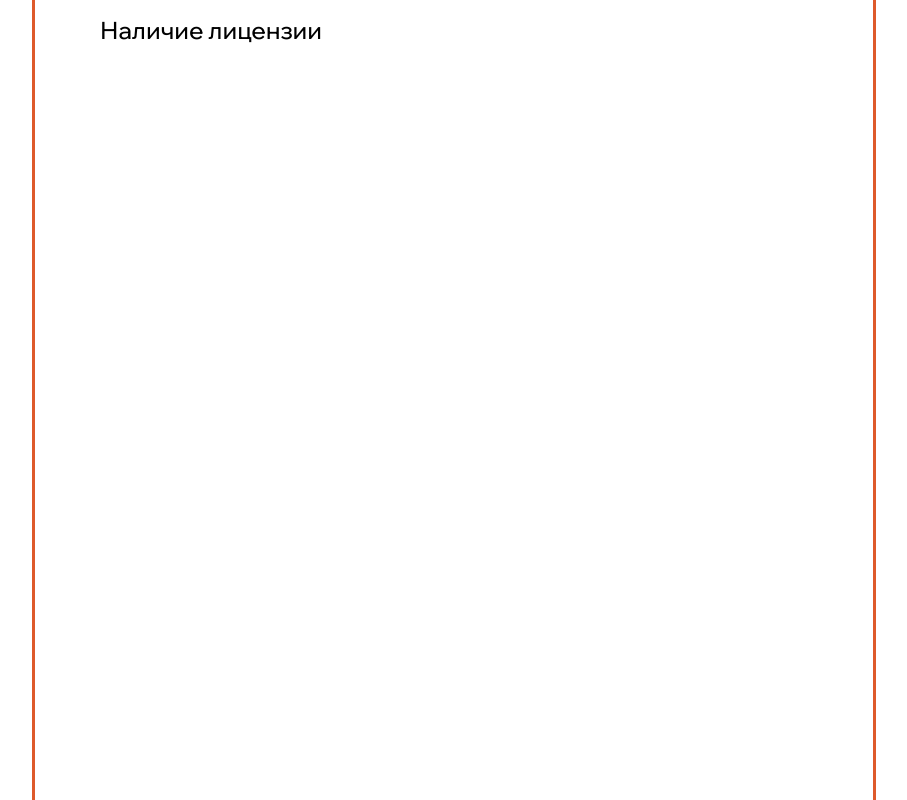
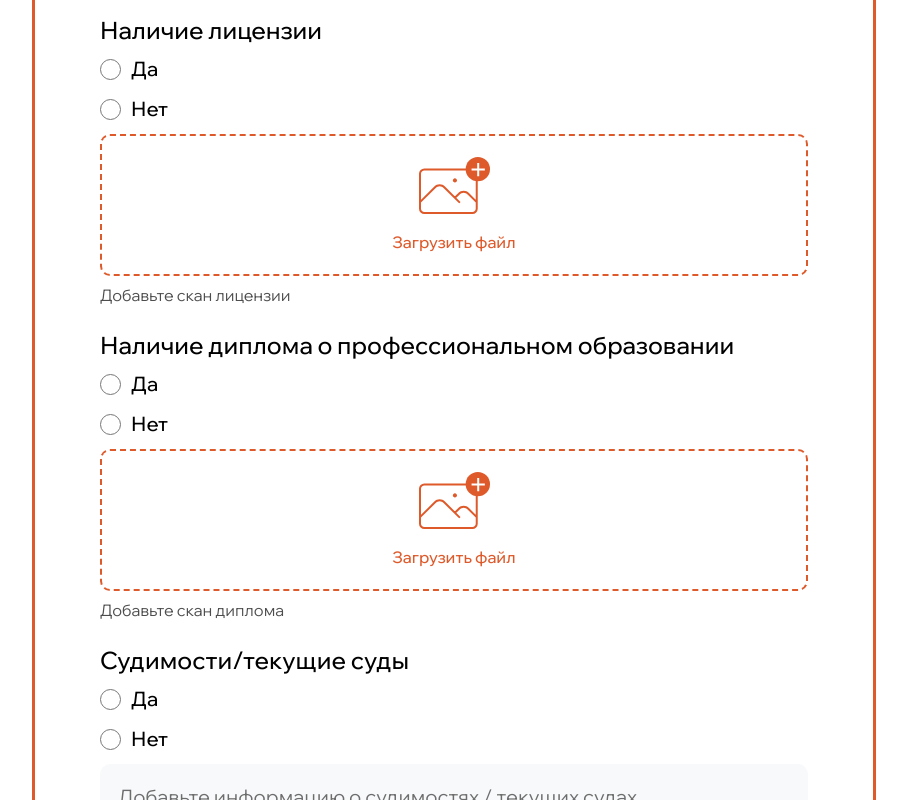
Before and after one commit to ksenmlv/rulla_front, a React (Create React App) app: page /full_registration_step5 in a window 1280 px wide. Shown: the part 660-1460 px from the top of the page, without its empty margins (186-1093 px from the left). Built offline with nearby package versions, Linux system fonts and the light colour scheme.

Commit message:
Начата 5 форма регистрации

```diff
--- a/src/components/lists/RegistrSelector.css
+++ b/src/components/lists/RegistrSelector.css
@@ -64,6 +64,7 @@
   right: 0;
   background: #F4F5F5;
   font-size: 17px;
+  font-weight: 600;
   color: #000;
   border: 1px solid #E5E5E5;
   border-radius: 10px;
--- a/src/contexts/AppContext.js
+++ b/src/contexts/AppContext.js
@@ -16,6 +16,7 @@ export const AppProvider = ({ children }) => {
   const [userRegion, setUserRegion] = useState('')
   const [userActivity, setUserActivity] = useState('')
 
+  // 3 этап регистрации
   const [passportData, setPassportData] = useState({
       citizenship: '', // 'ru', 'chf', 'other'
       otherCountry: '', // если citizenship === 'other' или 'chf'
@@ -27,6 +28,7 @@ export const AppProvider = ({ children }) => {
       scanRegistration: []
   })
 
+  // 4 этап регистрации
   const [userLawSubject, setUserLawSubject] = useState('individual_entrepreneur')
   const [individualEntrepreneurData, setIndividualEntrepreneurData] = useState({
       FIO: '',
@@ -50,8 +52,12 @@ export const AppProvider = ({ children }) => {
     extractEGRUL: []
   })
 
+  // 5 этап регистрации
   const [userExperience, setUserExperience] = useState()
   const [specialistsNumber, setSpecialistsNumber] = useState('')
+  const [userLicense, setUserLicense] = useState([])
+  const [userEducationalDiplom, setUserEducationalDiplom] = useState([])
+  const [userCriminalRecord, setUserCriminalRecord] = useState('')
 
   const [stepNumber, setStepNumber] = useState(1)
 
@@ -83,12 +89,16 @@ export const AppProvider = ({ children }) => {
     setSelfEmployedData,
     legalEntityData, setLegalEntityData,
     setLegalEntityData,
-
-
     userExperience,
     setUserExperience,
     specialistsNumber,
     setSpecialistsNumber,
+    userLicense,
+    setUserLicense,
+    userEducationalDiplom,
+    setUserEducationalDiplom,
+    userCriminalRecord,
+    setUserCriminalRecord,
 
   }), [
     selectedCity,
@@ -103,9 +113,11 @@ export const AppProvider = ({ children }) => {
     individualEntrepreneurData,
     selfEmployedData,
     legalEntityData,
-
     userExperience,
     specialistsNumber,
+    userLicense,
+    userEducationalDiplom,
+    userCriminalRecord,
 
   ])
 
--- a/src/pages/Registration/FullRegistration/steps/Step5Experience.jsx
+++ b/src/pages/Registration/FullRegistration/steps/Step5Experience.jsx
@@ -4,31 +4,24 @@ import { useAppContext } from '../../../../contexts/AppContext'
 import Header from '../../../../components/Header/Header'
 import Footer from '../../../../components/Footer/Footer'
 import RegistrSelector from '../../../../components/lists/RegistrSelector'
+import FileUpload from '../../common/FileUpload'
 import '../../Registration.css'
 import arrow from '../../../../assets/Main/arrow_left.svg'
 import scale from '../../../../assets/Main/registr_scale5.svg'
 
-
 export default function Step5Experience() {
   const navigate = useNavigate()
-  const { stepNumber, setStepNumber, userExperience, setUserExperience, specialistsNumber, setSpecialistsNumber, } = useAppContext()
 
-  // проверка на заполненность всех полей
-  const isFormComplete = userExperience && specialistsNumber
+  const {
+    stepNumber, setStepNumber,
+    userExperience, setUserExperience,
+    specialistsNumber, setSpecialistsNumber,
+    userLicense, setUserLicense,
+    userEducationalDiplom, setUserEducationalDiplom,
+    userCriminalRecord, setUserCriminalRecord
+  } = useAppContext()
 
-  // обработчики для получения выбранных значений
-  const handleExperienceSelect = (experience) => {
-    setUserExperience(experience)
-  }
-  const handleSpecialistsNumberSelect = (specialistsNumber) => {
-    setSpecialistsNumber(specialistsNumber)
-  }
-
-
-  const handleBack = () => {
-    navigate('/full_registration_step4')
-  }
-
+  const handleBack = () => navigate('/full_registration_step4')
   const handleForward = () => {
     setStepNumber(stepNumber + 1)
     navigate('/full_registration_step6')
@@ -37,44 +30,163 @@ export default function Step5Experience() {
   return (
     <div>
       <Header hideElements={true} />
-
       <div className='reg-container'>
-        <div className='registr-container' style={{minHeight: '2124px'}}>
+        <div className='registr-container' style={{ minHeight: '2124px' }}>
 
           <div className='title'>
             <button className='btn-back' onClick={handleBack}>
               <img src={arrow} alt='Назад' />
             </button>
-              <h2 className="login-title">Полная регистрация</h2>
+            <h2 className='login-title'>Полная регистрация</h2>
           </div>
 
-          <div className='registr-scale' >
+          <div className='registr-scale'>
             <p>5/7</p>
             <img src={scale} alt='Registration scale' />
           </div>
 
-          <p style={{fontSize:'32px', fontWeight:'600', color: '#151515', marginBottom:'30px'}}>Дополнительная информация:</p>
+          <p style={{ fontSize: '32px', fontWeight: '600', color: '#151515', marginBottom: '30px' }}>
+            Дополнительная информация:
+          </p>
 
-          <div className='input-fields' style={{marginBottom:'40px'}}>
+          <div className='input-fields' style={{ marginBottom: '40px' }}>
+            {/* Опыт работы */}
             <h3>Опыт работы</h3>
             <RegistrSelector
               placeholder={'Укажите опыт работы'}
-                subject={[ '1', '2']}
-                onSelect={handleExperienceSelect} />
+              subject={['До 1 года', '2 года', '3 года', '4 года', '5 лет', '6 лет', '7 лет', '8 лет', '9 лет', '10-15 лет', '15-20 лет', '20+ лет']}
+              onSelect={setUserExperience}
+            />
 
+            {/* Количество специалистов */}
             <h3>Количество специалистов в компании</h3>
             <RegistrSelector
               placeholder={'Укажите количество специалистов'}
               subject={['1', 'до 5', 'до 10', 'до 20', 'до 30', 'более 30']}
-                onSelect={handleSpecialistsNumberSelect}/>
+              onSelect={setSpecialistsNumber}
+            />
 
+            {/* Лицензия */}
+            <div className='passport-field' >
                 <h3>Наличие лицензии</h3>
+                <div className="radio-option" style={{marginBottom:'10px'}}>
+                  <input
+                    type="radio"
+                    id="license-yes"
+                    name="license"
+                    value="yes"
+                    checked={userLicense?.status === 'yes'}
+                    onChange={() => setUserLicense({ ...userLicense, status: 'yes' })}
+                    style={{margin: '0 10px 0 0'}}
+                  />
+                  <label htmlFor="license-yes">Да</label>
+                </div>
+                <div className="radio-option" style={{marginBottom:'10px'}}>
+                  <input
+                    type="radio"
+                    id="license-no"
+                    name="license"
+                    value="no"
+                    checked={userLicense?.status === 'no'}
+                    onChange={() => setUserLicense({ ...userLicense, status: 'no', files: [] })}
+                    style={{margin: '0 10px 0 0'}}
+                  />
+                  <label htmlFor="license-no">Нет</label>
+                </div>
+                <FileUpload
+                  disabled={userLicense?.status !== 'yes'}
+                  onChange={(files) => setUserLicense({ ...userLicense, files })}
+                />
+                <p>Добавьте скан лицензии</p>
+            </div>
 
+
+            {/* Диплом */}
+            <div className='passport-field' style={{marginTop: '25px'}}>
+                <h3>Наличие диплома о профессиональном образовании</h3>
+                <div className="radio-option"  style={{marginBottom:'10px'}}>
+                  <input
+                    type="radio"
+                    id="diplom-yes"
+                    name="diplom"
+                    value="yes"
+                    checked={userEducationalDiplom?.status === 'yes'}
+                    onChange={() => setUserEducationalDiplom({ ...userEducationalDiplom, status: 'yes' })}
+                    style={{margin: '0 10px 0 0'}}
+                  />
+                  <label htmlFor="diplom-yes">Да</label>
                 </div>
+                <div className="radio-option" style={{marginBottom:'10px'}}>
+                  <input
+                    type="radio"
+                    id="diplom-no"
+                    name="diplom"
+                    value="no"
+                    checked={userEducationalDiplom?.status === 'no'}
+                    onChange={() => setUserEducationalDiplom({ ...userEducationalDiplom, status: 'no', files: [] })}
+                    style={{margin: '0 10px 0 0'}}
+                  />
+                  <label htmlFor="diplom-no">Нет</label>
+                </div>
+                <FileUpload
+                  disabled={userEducationalDiplom?.status !== 'yes'}
+                  onChange={(files) => setUserEducationalDiplom({ ...userEducationalDiplom, files })}
+                />
+                <p>Добавьте скан диплома</p>
+            </div>
+
+
+            {/* Судимости */}
+            <div className='passport-field' style={{marginTop: '25px'}}>
+                <h3>Судимости/текущие суды</h3>
+                <div className="radio-option"  style={{marginBottom:'10px'}}>
+                  <input
+                    type="radio"
+                    id="criminal-yes"
+                    name="criminal"
+                    value="yes"
+                    checked={userCriminalRecord?.status === 'yes'}
+                    onChange={() => setUserCriminalRecord({ ...userCriminalRecord, status: 'yes' })}
+                    style={{margin: '0 10px 0 0'}}
+                  />
+                  <label htmlFor="criminal-yes">Да</label>
+                </div>
+                <div className="radio-option" style={{marginBottom:'10px'}}>
+                  <input
+                    type="radio"
+                    id="criminal-no"
+                    name="criminal"
+                    value="no"
+                    checked={userCriminalRecord?.status === 'no'}
+                    onChange={() => setUserCriminalRecord({ ...userCriminalRecord, status: 'no', text: '' })}
+                    style={{margin: '0 10px 0 0'}}
+                  />
+                  <label htmlFor="criminal-no">Нет</label>
+                </div>
+                <textarea
+                  placeholder="Добавьте информацию о судимостях / текущих судах"
+                  disabled={userCriminalRecord?.status !== 'yes'}
+                  value={userCriminalRecord?.text || ''}
+                  onChange={(e) => setUserCriminalRecord({ ...userCriminalRecord, text: e.target.value })}
+                  className="country-input"
+                />
+            </div>
+
+            {/* <button
+              type="submit"
+              className={`continue-button ${!isFormValid ? 'disabled' : ''}`}
+              onClick={handleForward}
+              disabled={!isFormValid}
+              style={{position:'absolute', bottom:'15px', width:'714px'}}
+            >
+              Продолжить
+            </button> */}
+
+
 
           </div>
         </div>
-
+      </div>
       <Footer className='footer footer--registr' />
     </div>
   )
```
Lines whose indentation alone changed are shown as unchanged.
